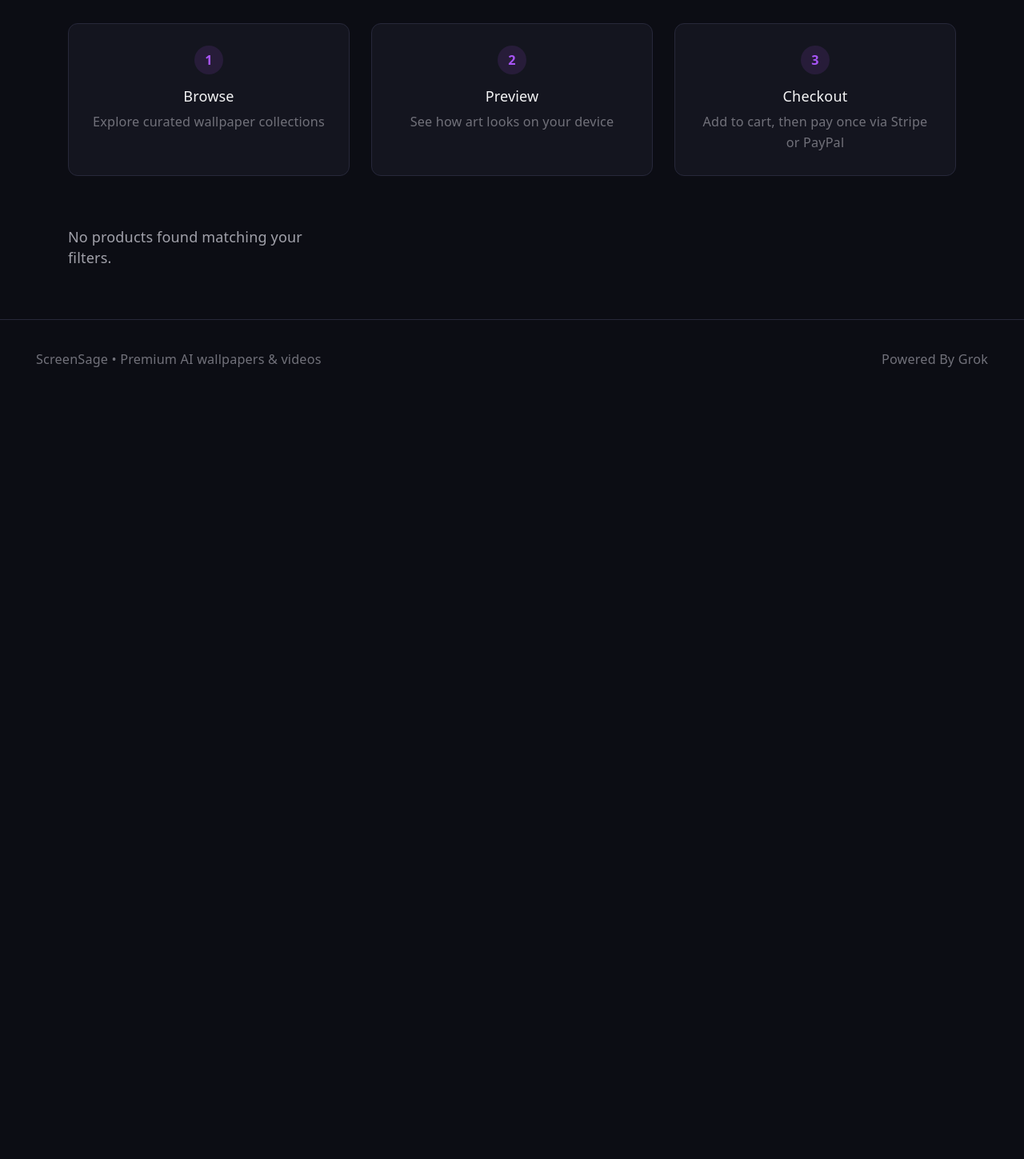
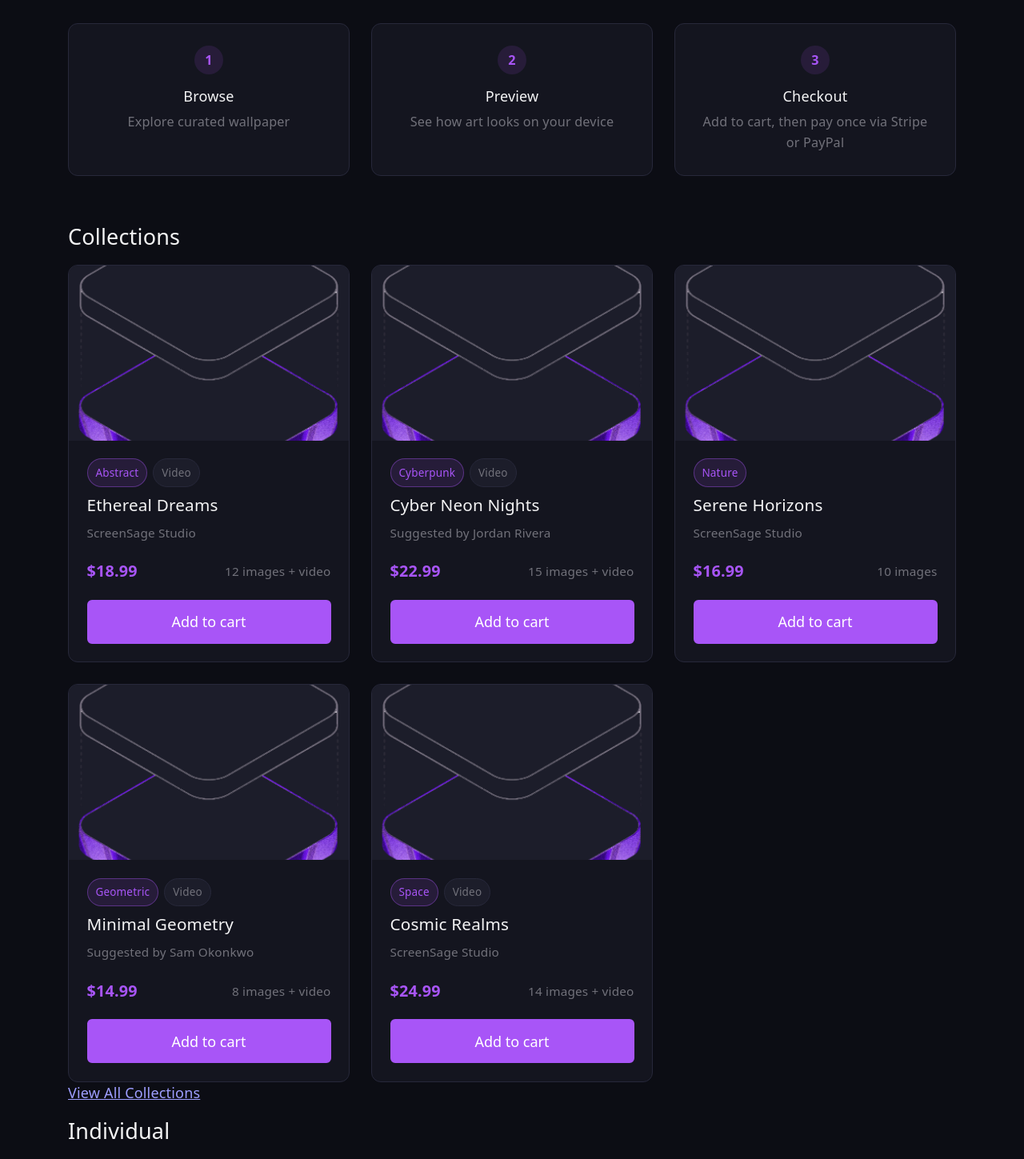
Before and after one commit to Courressa/ScreenSage, a React (Vite) app: page / in a window 1280 px wide. Shown: the part 500-1949 px from the top of the page at 80% size. Before the commit the page ends 998 px from the top, so only its background shows below. Built offline with nearby package versions, Linux system fonts and the light colour scheme.

Commit message:
Setup buttons on homepage to browse all collections or individuals

```diff
--- a/src/pages/BrowsePage.jsx
+++ b/src/pages/BrowsePage.jsx
@@ -1,10 +1,17 @@
-import { useState, useMemo } from "react";
+import { useState, useMemo, useEffect } from "react";
+import { useSearchParams } from "react-router-dom";
 import Filter from "../components/filter/Filter";
 import { products } from "../data/data";
 import DisplayGrid from "../components/display/DisplayGrid";
 
 export default function BrowsePage() {
-  const [type, setType] = useState("all");
+  const [searchParams] = useSearchParams();
+  const initialType = searchParams.get("type") || "all";
+  const [type, setType] = useState(initialType);
+  useEffect(() => {
+    setType(searchParams.get("type") || "all");
+  }, [searchParams]);
+
   const [categorySelected, setCategorySelected] = useState("");
   const [moodSelected, setMoodSelected] = useState("");
   const [hasVideo, setHasVideo] = useState(false);
--- a/src/pages/HomePage.jsx
+++ b/src/pages/HomePage.jsx
@@ -1,7 +1,12 @@
-import CollectionGrid from '../components/display/DisplayGrid'
+import DisplayGrid from '../components/display/DisplayGrid'
+import { products } from '../data/data'
+import { Link } from 'react-router-dom'
 import '../styles/collections.css'
 
 export default function HomePage() {
+  const firstFewCollections = products.filter(product => product.type === 'collection').slice(0, 6);
+  const firstFewIndividuals = products.filter(product => product.type === 'individual').slice(0, 6);
+
   return (
     <div className="page">
       <section className="hero">
@@ -19,7 +24,7 @@ export default function HomePage() {
         <div className="how-it-works__step">
           <span className="how-it-works__number">1</span>
           <p className="how-it-works__label">Browse</p>
-          <p className="how-it-works__desc">Explore curated wallpaper collections</p>
+          <p className="how-it-works__desc">Explore curated wallpaper</p>
         </div>
         <div className="how-it-works__step">
           <span className="how-it-works__number">2</span>
@@ -34,7 +39,22 @@ export default function HomePage() {
       </section>
 
       <section aria-label="Collections">
-        <CollectionGrid />
+        <h2>Collections</h2>
+        <DisplayGrid products={firstFewCollections} />
+        <Link
+          to="/browse?type=collection"
+          className="view-all-button"
+          onClick={() => { window.scrollTo(0, 0); }}
+        >View All Collections</Link>
+      </section>
+      <section aria-label="Individual">
+        <h2>Individual</h2>
+        <DisplayGrid products={firstFewIndividuals} />
+        <Link
+          to="/browse?type=individual"
+          className="view-all-button"
+          onClick={() => { window.scrollTo(0, 0); }}
+        >View All Individuals</Link>
       </section>
     </div>
   )
```
